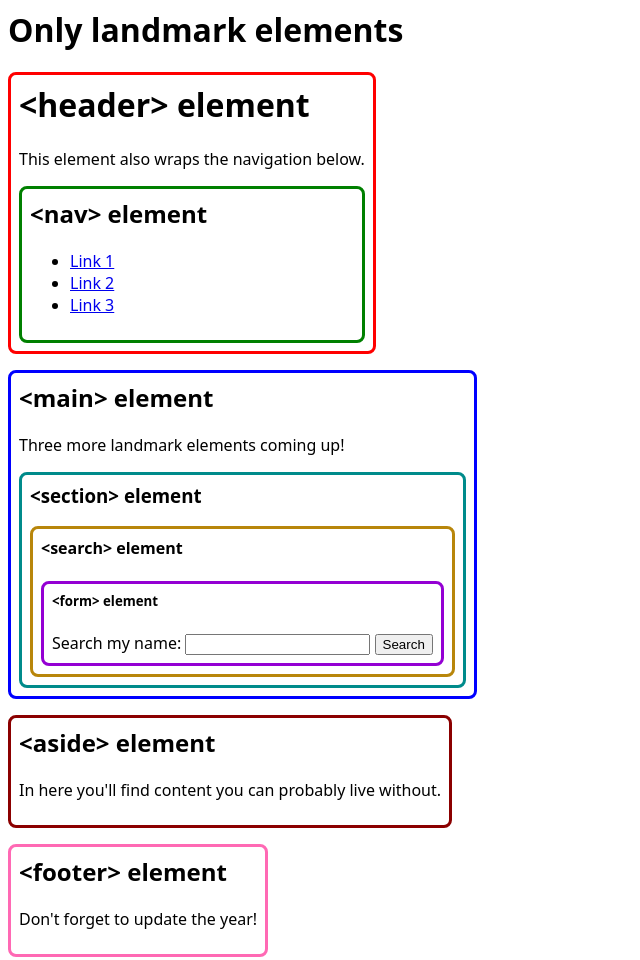
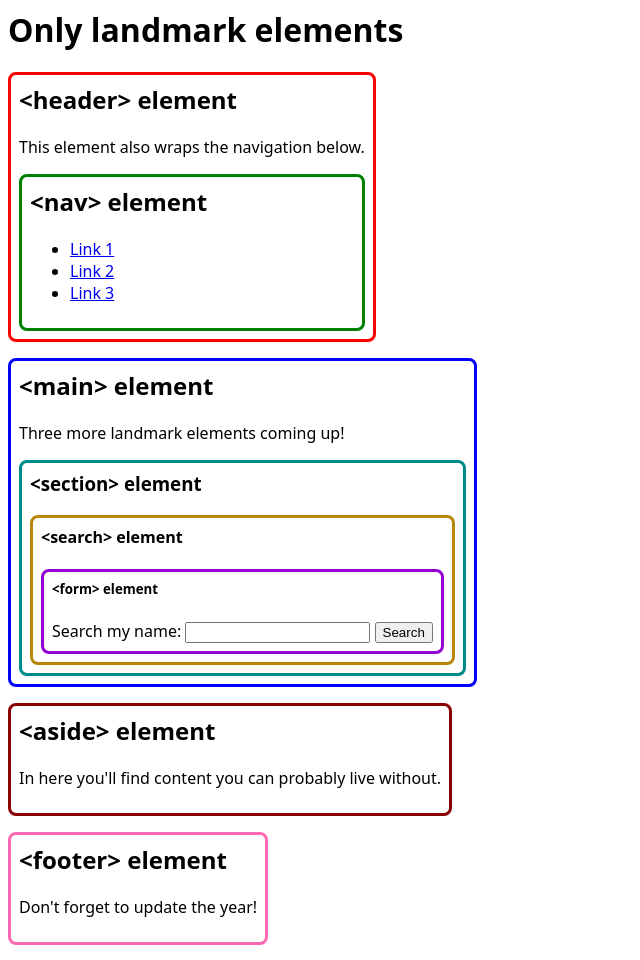
Before and after one commit to stevefrenzel/showcase-landmark-elements, a plain HTML site: page landmarks.html in a window 1280 px wide. Shown: the whole page, without its empty margins (0-640 px from the left). Drawn offline with Linux system fonts and the light colour scheme.

Commit message:
Update landmarks.html

```diff
--- a/landmarks.html
+++ b/landmarks.html
@@ -10,7 +10,7 @@
     <h1>Only landmark elements</h1>
 
     <header>
-      <h1>&lt;header&gt; element</h1>
+      <h2>&lt;header&gt; element</h2>
       <p>This element also wraps the navigation below.</p>
 
       <nav>
```
